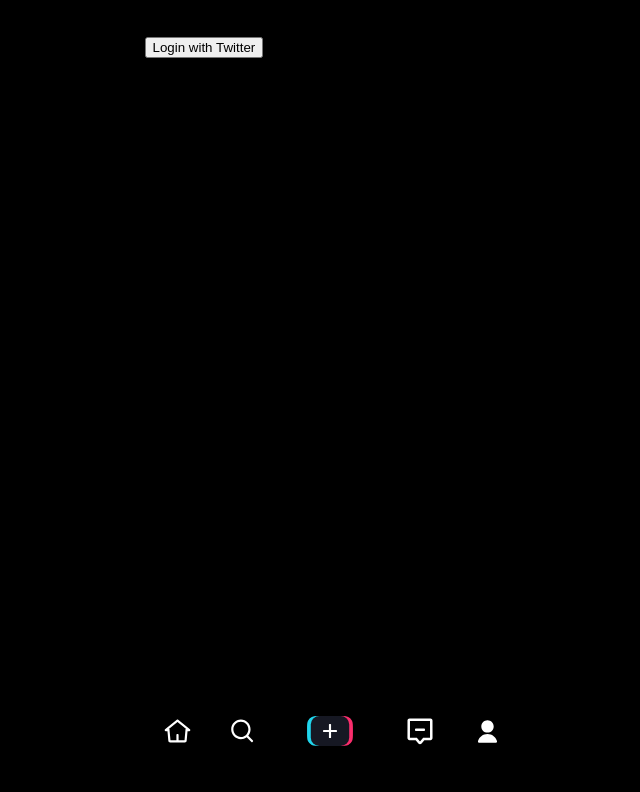
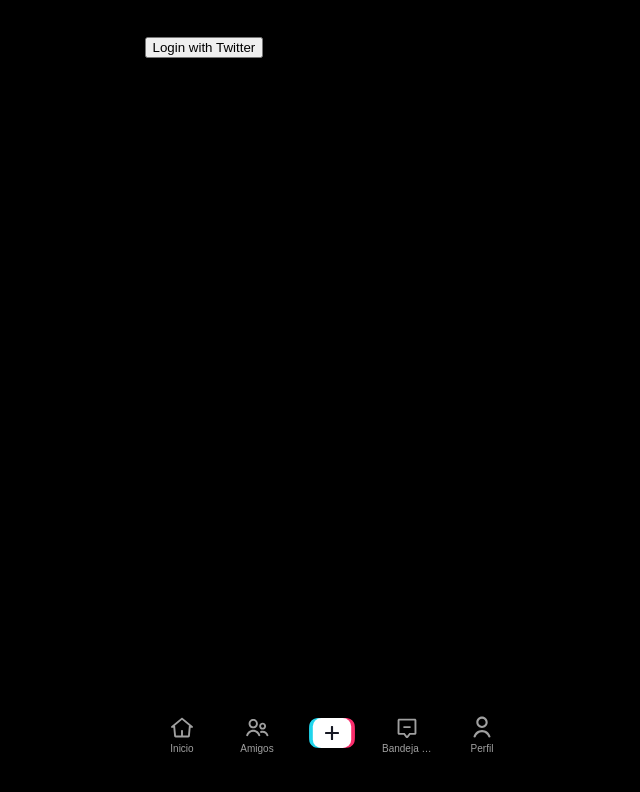
Before and after one commit to Fr4n0m/tiktok-clone, a React (Vite) app: page /login in a window 1280 px wide. Shown: the top 792 px of the page, without its empty margins (308-948 px from the left). Built offline with nearby package versions, Linux system fonts and the light colour scheme; no server answers; a web font is replaced by a local one.

Commit message:
feat(Root): Update Navbar and Navbar styles too

```diff
--- a/src/components/NavBar/index.jsx
+++ b/src/components/NavBar/index.jsx
@@ -1,108 +1,45 @@
 import React from "react";
 import styles from "./styles.module.css";
+import FriendsIcon from "../Icons/Friends";
+import FriendsFillIcon from "../Icons/FriendsFill";
+import ProfileIcon from "../Icons/Profile";
+import InboxIcon from "../Icons/Inbox";
+import InboxFillIcon from "../Icons/InboxFill";
+import UploadIcon from "../Icons/Upload";
+import HomeIcon from "../Icons/Home";
+import HomeFillIcon from "../Icons/HomeFill";
+import AvatarIcon from "../Icons/Avatar";
 
 const NavBar = () => {
   return (
     <footer className={styles.navbar}>
-      <a className="icon-container" href="/">
-        <svg
-          width="35"
-          height="35"
-          viewBox="0 0 48 48"
-          fill="white"
-          xmlns="http://www.w3.org/2000/svg"
-        >
-          <path
-            fillRule="evenodd"
-            clipRule="evenodd"
-            d="M23.0484 7.84003C23.6014 7.38666 24.3975 7.38666 24.9504 7.84001L41.051 21.04C41.5411 21.4418 41.7258 22.1082 41.5125 22.705C41.2991 23.3017 40.7338 23.7 40.1 23.7H37.769L36.5769 36.7278C36.4592 38.0149 35.3798 39 34.0873 39H13.9127C12.6202 39 11.5409 38.0149 11.4231 36.7278L10.231 23.7H7.89943C7.2657 23.7 6.70035 23.3017 6.487 22.705C6.27364 22.1083 6.45833 21.4418 6.9484 21.04L23.0484 7.84003ZM23.9995 10.9397L12.0948 20.7H12.969L14.369 36H22.4994V28.3138C22.4994 27.7616 22.9471 27.3138 23.4994 27.3138H24.4994C25.0517 27.3138 25.4994 27.7616 25.4994 28.3138V36H33.631L35.031 20.7H35.9045L23.9995 10.9397Z"
-          />
-        </svg>
+      <a className={styles.iconContainer} href="/" title="Inicio">
+        <HomeIcon />
+        <span>Inicio</span>
       </a>
 
-      <a className="icon-container" href="/discover">
-        <svg
-          fill="white"
-          height="35"
-          viewBox="0 0 48 48"
-          width="35"
-          xmlns="http://www.w3.org/2000/svg"
-        >
-          <path
-            fillRule="evenodd"
-            clipRule="evenodd"
-            d="M21.7764 10.5C16.1265 10.5 11.5 15.172 11.5 20.993C11.5 26.814 16.1265 31.486 21.7764 31.486C24.5005 31.486 26.9782 30.4054 28.8221 28.6314C30.8097 26.7191 32.0527 24.0079 32.0527 20.993C32.0527 15.172 27.4262 10.5 21.7764 10.5ZM8.5 20.993C8.5 13.5669 14.4184 7.5 21.7764 7.5C29.1344 7.5 35.0527 13.5669 35.0527 20.993C35.0527 24.2993 33.881 27.3328 31.9342 29.6817L38.3696 36.2355C38.7566 36.6296 38.7508 37.2627 38.3568 37.6497L37.6432 38.3503C37.2492 38.7373 36.616 38.7315 36.2291 38.3374L29.7742 31.7638C27.5523 33.4701 24.7814 34.486 21.7764 34.486C14.4184 34.486 8.5 28.4191 8.5 20.993Z"
-          />
-        </svg>
+      <a className={styles.iconContainer} href="/friends" title="Amigos">
+        <FriendsIcon />
+        <span>Amigos</span>
       </a>
 
-      <a className="icon-container" href="/upload">
-        <svg
-          xmlns="http://www.w3.org/2000/svg"
-          fill="none"
-          viewBox="0 0 75 49"
-          width="80"
-          height="80"
-        >
-          <path
-            fill="#FA2D6C"
-            fillRule="evenodd"
-            d="M23.5 23.3c0-4.5 0-6.7.9-8.4a8 8 0 0 1 3.5-3.5c1.7-.9 4-.9 8.4-.9h9.9c4.5 0 6.7 0 8.4.9a8 8 0 0 1 3.5 3.5c.9 1.7.9 4 .9 8.4v2.4c0 4.5 0 6.7-.9 8.4a8 8 0 0 1-3.5 3.5c-1.7.9-4 .9-8.4.9h-9.9c-4.5 0-6.7 0-8.4-.9a8 8 0 0 1-3.5-3.5c-.9-1.7-.9-4-.9-8.4v-2.4Z"
-            clipRule="evenodd"
-          />
-          <path
-            fill="#20D5EC"
-            fillRule="evenodd"
-            d="M16 23.3c0-4.5 0-6.7.9-8.4a8 8 0 0 1 3.5-3.5c1.7-.9 4-.9 8.4-.9h9.9c4.5 0 6.7 0 8.4.9a8 8 0 0 1 3.5 3.5c.9 1.7.9 4 .9 8.4v2.4c0 4.5 0 6.7-.9 8.4a8 8 0 0 1-3.5 3.5c-1.7.9-4 .9-8.4.9h-9.9c-4.5 0-6.7 0-8.4-.9a8 8 0 0 1-3.5-3.5c-.9-1.7-.9-4-.9-8.4v-2.4Z"
-            clipRule="evenodd"
-          />
-          <rect
-            width="36"
-            height="28"
-            x="19.5"
-            y="10.5"
-            fill="#161823"
-            rx="8"
-          />
-          <path
-            fill="#fff"
-            fillRule="evenodd"
-            d="M37 18c-.3 0-.5.2-.5.5v5h-5c-.3 0-.5.2-.5.5v1c0 .3.2.5.5.5h5v5c0 .3.2.5.5.5h1c.3 0 .5-.2.5-.5v-5h5c.3 0 .5-.2.5-.5v-1c0-.3-.2-.5-.5-.5h-5v-5c0-.3-.2-.5-.5-.5h-1Z"
-            clipRule="evenodd"
-          />
-        </svg>
+      <a className={styles.iconContainer} href="/upload" title="Subir vídeo">
+        <UploadIcon />
       </a>
 
-      <a className="icon-container" href="/inbox">
-        <svg
-          width="40"
-          height="40"
-          viewBox="0 0 32 32"
-          fill="white"
-          xmlns="http://www.w3.org/2000/svg"
-        >
-          <path
-            fillRule="evenodd"
-            clipRule="evenodd"
-            d="M24.0362 21.3333H18.5243L15.9983 24.4208L13.4721 21.3333H7.96047L7.99557 8H24.0009L24.0362 21.3333ZM24.3705 23.3333H19.4721L17.2883 26.0026C16.6215 26.8176 15.3753 26.8176 14.7084 26.0026L12.5243 23.3333H7.62626C6.70407 23.3333 5.95717 22.5845 5.9596 21.6623L5.99646 7.66228C5.99887 6.74352 6.74435 6 7.66312 6H24.3333C25.2521 6 25.9975 6.7435 26 7.66224L26.0371 21.6622C26.0396 22.5844 25.2927 23.3333 24.3705 23.3333ZM12.6647 14C12.2965 14 11.998 14.2985 11.998 14.6667V15.3333C11.998 15.7015 12.2965 16 12.6647 16H19.3313C19.6995 16 19.998 15.7015 19.998 15.3333V14.6667C19.998 14.2985 19.6995 14 19.3313 14H12.6647Z"
-          />
-        </svg>
+      <a
+        className={styles.iconContainer}
+        href="/inbox"
+        title="Bandeja de entrada"
+      >
+        <InboxIcon />
+        <span>Bandeja de entrada</span>
       </a>
 
-      <a className="icon-container active" href="/profile">
-        <svg
-          width="35"
-          height="35"
-          viewBox="0 0 48 48"
-          fill="white"
-          xmlns="http://www.w3.org/2000/svg"
-        >
-          <path
-            fillRule="evenodd"
-            clipRule="evenodd"
-            d="M24.0003 8.5C19.3059 8.5 15.5003 12.3056 15.5003 17C15.5003 21.6944 19.3059 25.5 24.0003 25.5C28.6947 25.5 32.5003 21.6944 32.5003 17C32.5003 12.3056 28.6947 8.5 24.0003 8.5ZM24.0003 27.5C17.824 27.5 13.0161 31.3744 11.0087 36.877C10.5186 38.2204 11.5522 39.5363 12.88 39.5363H35.1186C36.4468 39.5363 37.4805 38.2196 36.9896 36.876C34.9805 31.3773 30.1772 27.5 24.0003 27.5Z"
-          />
-        </svg>
+      <a className={styles.iconContainer} href="/profile" title="Perfil">
+        <ProfileIcon />
+        {/* <AvatarIcon className={styles.profileAvatar} /> */}
+        <span>Perfil</span>
       </a>
     </footer>
   );
--- a/src/components/NavBar/styles.module.css
+++ b/src/components/NavBar/styles.module.css
@@ -6,3 +6,31 @@
     justify-content: space-around;
     align-items: center;
 }
+
+.iconContainer {
+    display: flex;
+    flex-direction: column;
+    overflow: hidden;
+    font-size: 10px;
+    justify-content: center;
+    align-items: center;
+    width: 50px;
+    text-decoration: none;
+    color: #ffffffa0;
+}
+
+.iconContainer span {
+    white-space: nowrap;
+    overflow: hidden;
+    text-overflow: ellipsis;
+    width: 100%;
+    display: inline-block;
+    text-align: center;
+}
+
+.profileAvatar {
+    width: 22px;
+    height: 22px;
+    border-radius: 50%;
+    margin: 5px;
+}
```
